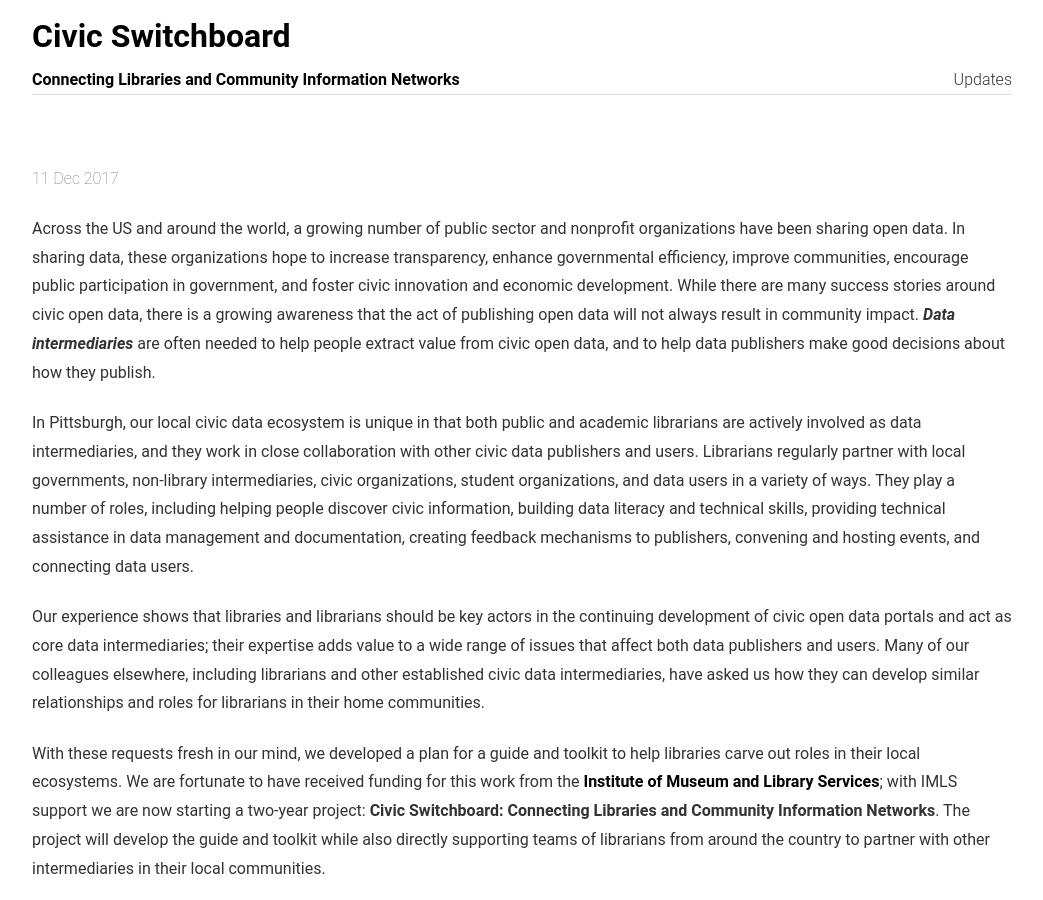
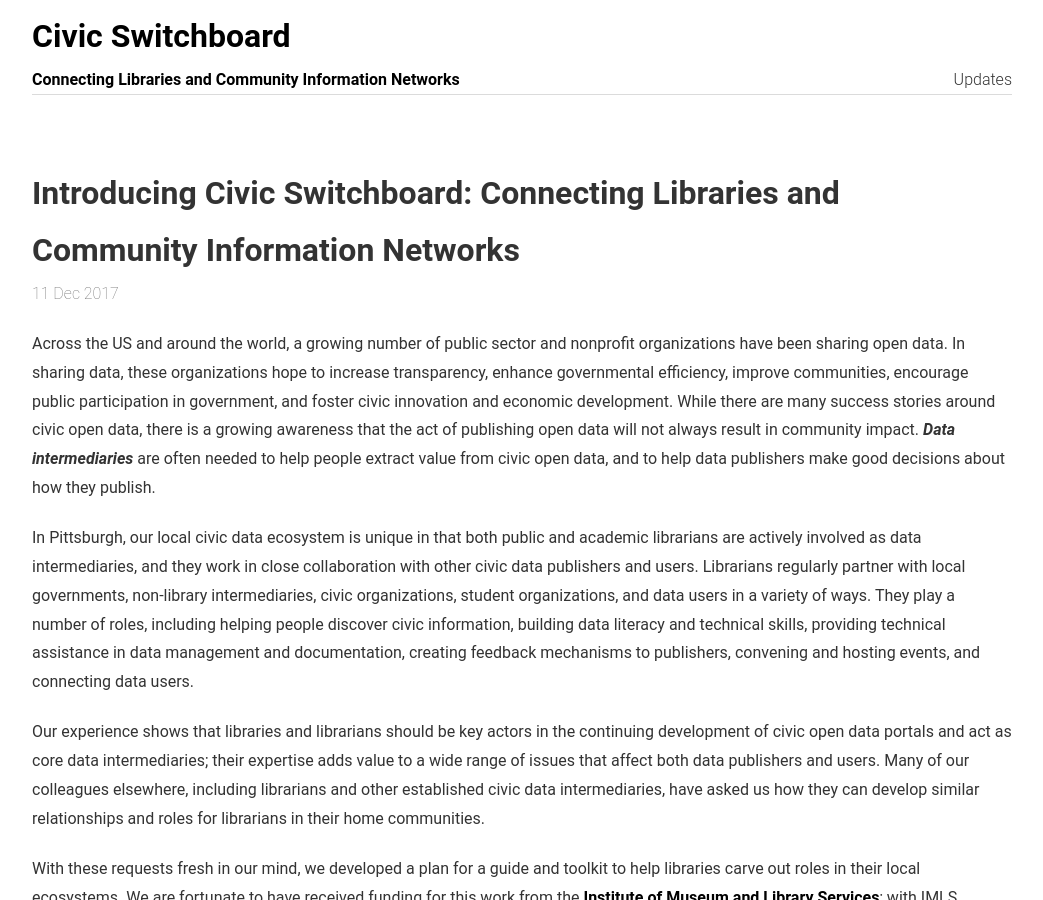
Before and after one commit to civic-switchboard/civic-switchboard.github.io.first, a Jekyll site: the page built from _posts/2017-12-11-post_1.md, in a window 1280 px wide and 900 px high. Shown: the whole window, without its empty margins (118-1161 px from the left). Built offline with Jekyll 4.4.1, drawn with Linux system fonts in a browser that asks for light colours.

Commit message:
fixed front matter in first post

```diff
--- a/_posts/2017-12-11-post_1.md
+++ b/_posts/2017-12-11-post_1.md
@@ -1,7 +1,7 @@
 ---
 title: Civic Switchboard Introductory Blogpost
 description: An overview of the project
-header: Introducing Civic Switchboard: Connecting Libraries and Community Information Networks
+header: "Introducing Civic Switchboard: Connecting Libraries and Community Information Networks"
 ---
 
 Across the US and around the world, a growing number of public sector and nonprofit organizations have been sharing open data. In sharing data, these organizations hope to increase transparency, enhance governmental efficiency, improve communities, encourage public participation in government, and foster civic innovation and economic development. While there are many success stories around civic open data, there is a growing awareness that the act of publishing open data will not always result in community impact. **_Data intermediaries_** are often needed to help people extract value from civic open data, and to help data publishers make good decisions about how they publish.
```
Also changed, not shown: assets/img/switchboard.jpg (deleted), 6 other files.
